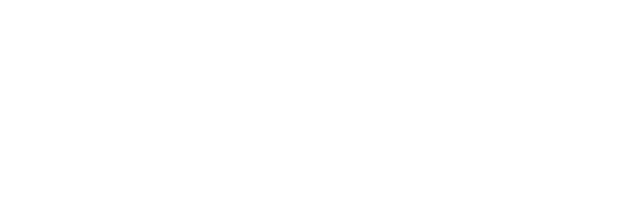
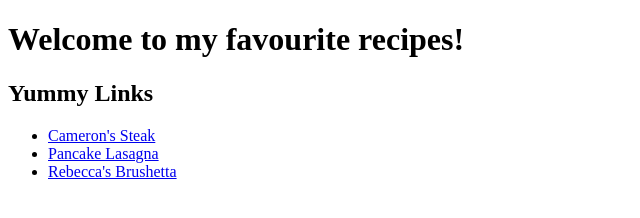
Before and after one commit to IllusiveCam/Odin-Recepies, a plain HTML site: page index.html in a window 1280 px wide. Shown: the whole page, without its empty margins (0-640 px from the left). Drawn offline with Linux system fonts and the light colour scheme.

Commit message:
Link Index HTML to other documents Linked the index.html file to the other html file, and set up the links

```diff
--- a/index.html
+++ b/index.html
@@ -7,6 +7,12 @@
     <title>Homepage</title>
 </head>
 <body>
-
+    <h1> Welcome to my favourite recipes!</h1>
+    <h2>Yummy Links</h2>
+    <ul>
+        <li> <a href="./recipes/cam-steak.html">Cameron's Steak</a></li>
+        <li><a href="./recipes/lasagna.html">Pancake Lasagna</a></li>
+        <li><a href="./recipes/rebecca-brushetta.html">Rebecca's Brushetta</a></li>
+    </ul>
 </body>
 </html>
```
Also changed, not shown: recipes/cam-steak.html (+12 -0 lines).
